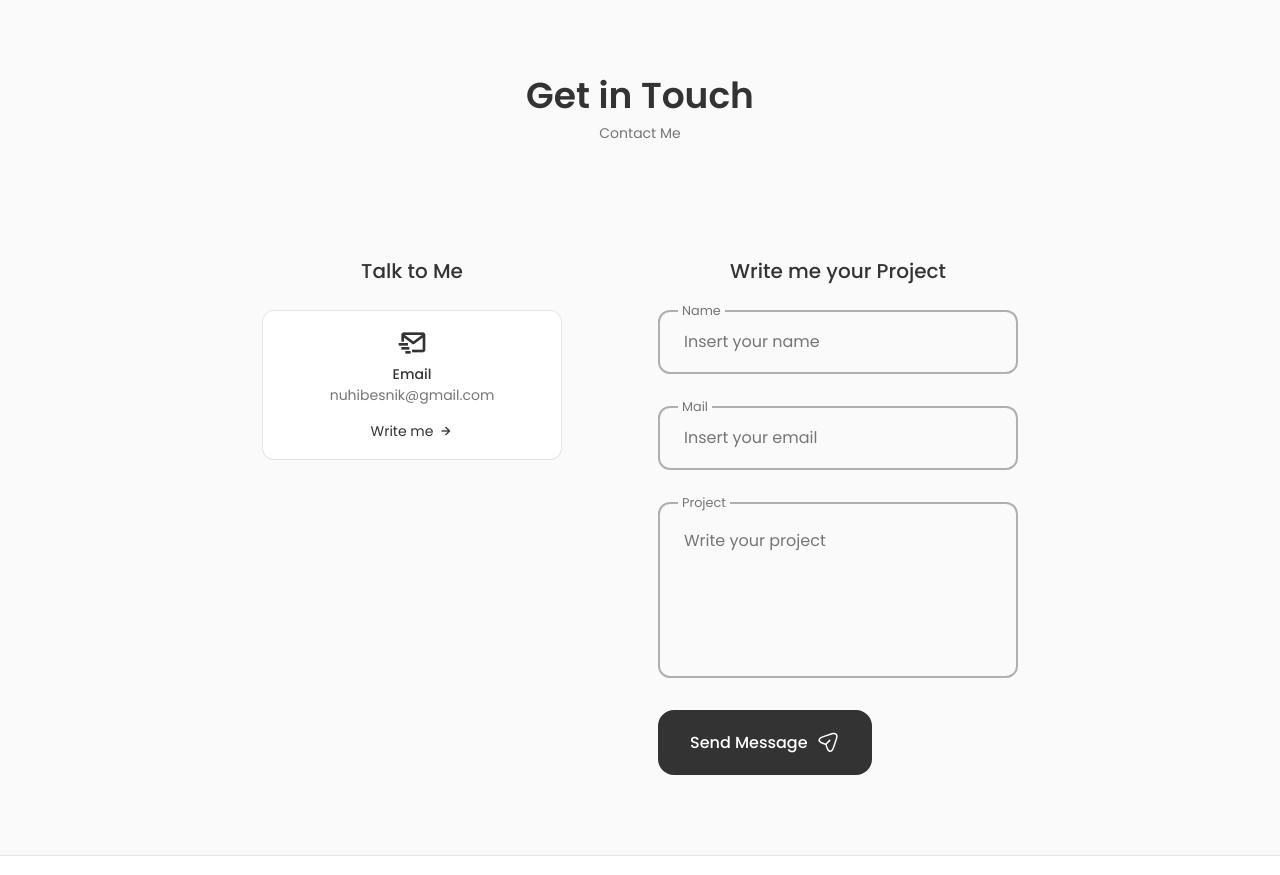
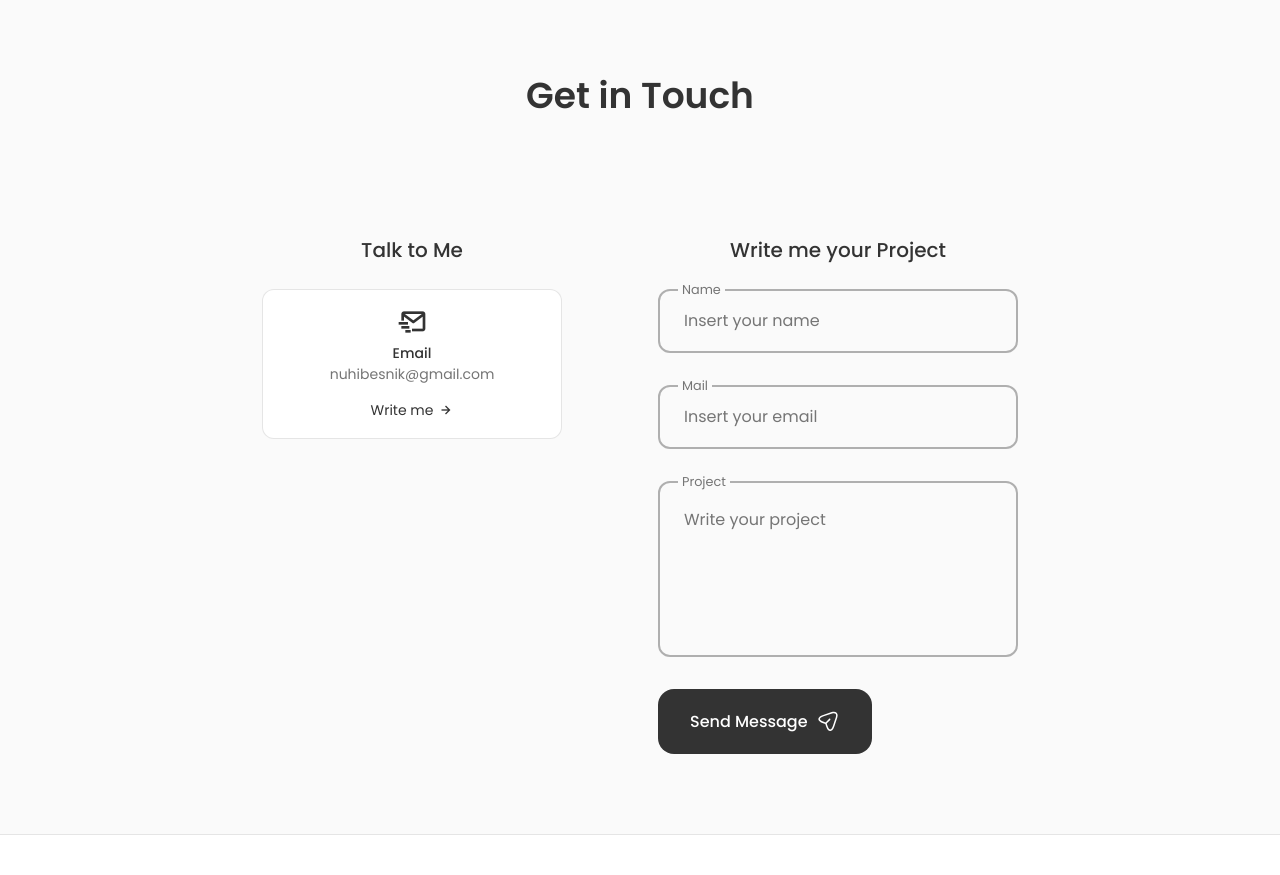
Before and after one commit to besniknuhi/my-website, a React (Vite) app: page / in a window 1280 px wide. Shown: the part 2580-3455 px from the top of the page. Built offline with nearby package versions, Linux system fonts and the light colour scheme.

Commit message:
Update Contact.jsx

```diff
--- a/src/Components/Contact/Contact.jsx
+++ b/src/Components/Contact/Contact.jsx
@@ -15,7 +15,7 @@ export default function Contact() {
   return (
     <section className="contact section" id="contact">
       <h1 className="section__title">Get in Touch</h1>
-      <span className="section__subtitle">Contact Me</span>
+      <span className="section__subtitle"></span>
 
       <div className="contact__container container grid">
         <div className="contact__content">
```
